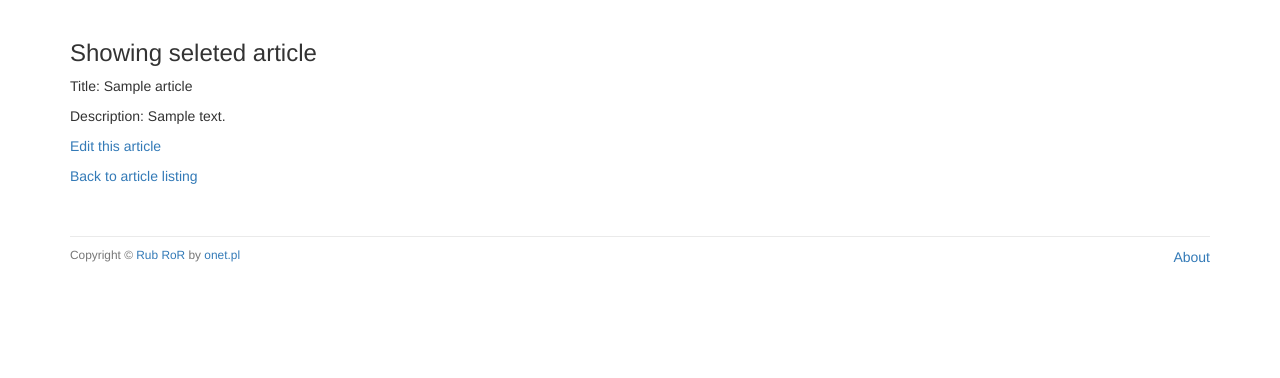
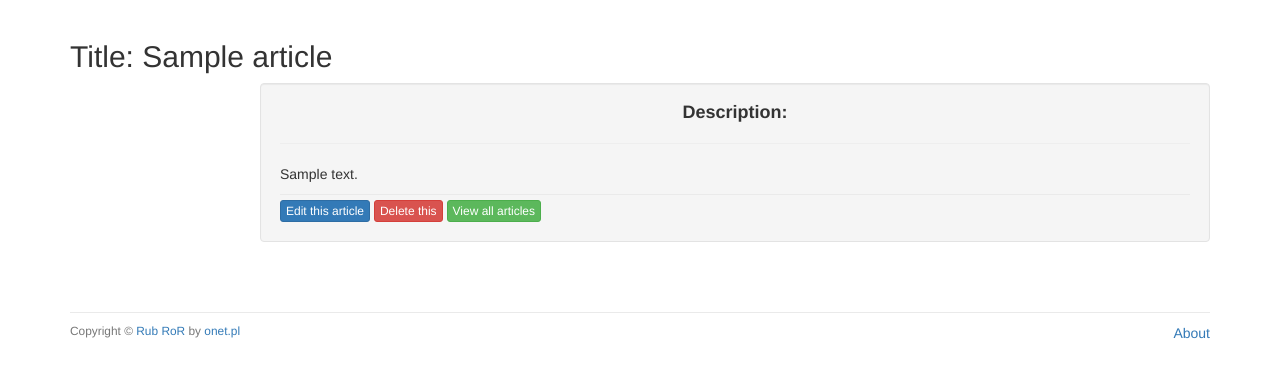
Before and after one commit to tojawawel/alpha-blog, a Rails app: page /articles/1 in a window 1280 px wide. Shown: the part 52-430 px from the top of the page. Run offline with Rails 7, Linux system fonts and the light colour scheme; tables that the repository leaves empty hold one stand-in row (Sample ...); style sheets or scripts are compiled from the project's sources; some libraries are stand-ins or nearby versions.

Commit message:
Style show template

```diff
--- a/app/assets/stylesheets/custom.css.scss
+++ b/app/assets/stylesheets/custom.css.scss
@@ -40,6 +40,15 @@ $navbar-default-bg: #b2e1e6;
   background-color: #80ced6;
 }
 
+.article-actions {
+  border-top: 1px solid #eaeaea;
+  padding-top: 5px;
+}
+
+.description {
+  margin-top: 0px;
+}
+
 footer {
   margin-top: 50px;
   padding-top: 10px;
--- a/app/views/articles/show.html.erb
+++ b/app/views/articles/show.html.erb
@@ -1,6 +1,13 @@
-<h3> Showing seleted article</h3>
-
-<p>Title: <%= @article.title %> </p>
-<p>Description: <%= @article.description %> </p>
-<p><%= link_to "Edit this article", edit_article_path(@article) %></p>
-<%= link_to "Back to article listing", articles_path %>
+<h2 aligh="center"> Title: <%= @article.title %></h2>
+<div class="well col-cs-8 col-xs-offset-2">
+  <h4 class="center description"><strong>Description:</strong></h4>
+  <hr>
+  <%= simple_format(@article.description) %>
+  <div class="article-actions">
+    <%= link_to "Edit this article", edit_article_path(@article), class: "btn btn-xs btn-primary" %>
+    <%= link_to "Delete this", article_path(@article), method: :delete,
+                                                       data: { confirm: "Are you sure?"},
+                                                       class: "btn btn-xs btn-danger" %>
+    <%= link_to "View all articles", articles_path, class: "btn btn-xs btn-success" %>
+  </div>
+</div>
```
